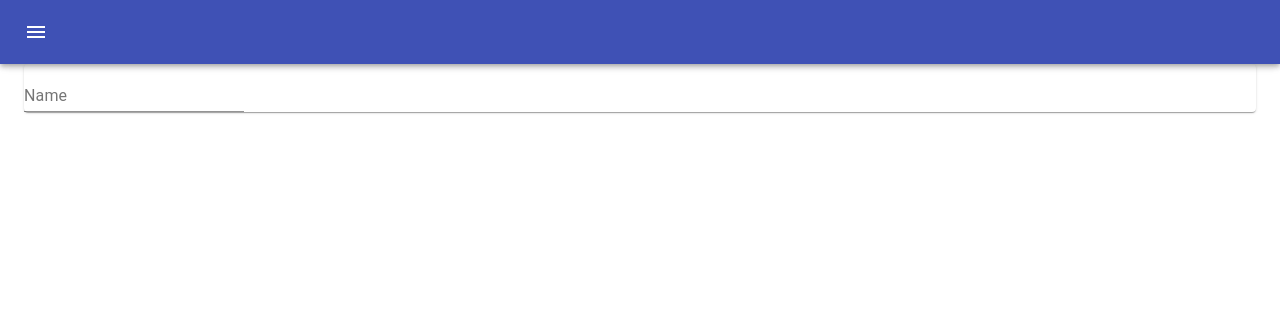
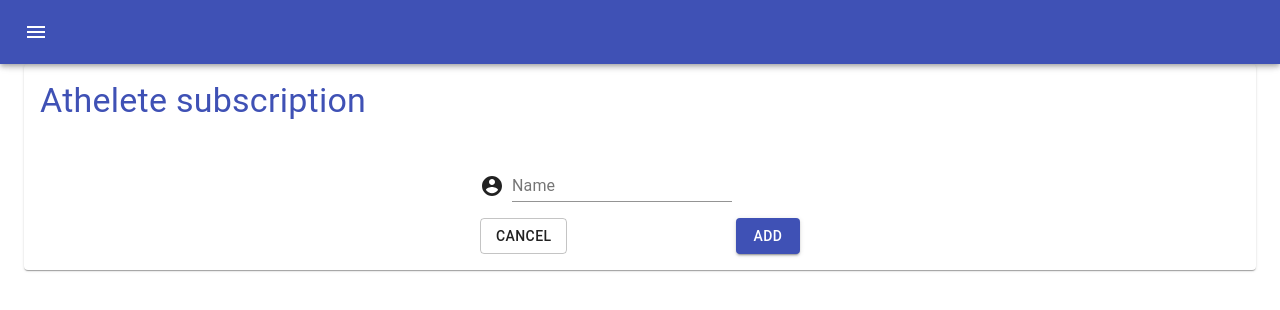
Before and after one commit to wmiguita/resin-score, a Gatsby site: page /atheletes in a window 1280 px wide. Built offline with nearby package versions, Linux system fonts and the light colour scheme; Gatsby itself is replaced by a stand-in of ours.

Commit message:
Adding index for shorter imports and athelete form.

```diff
--- a/src/components/header.js
+++ b/src/components/header.js
@@ -9,7 +9,7 @@ import MenuIcon from '@material-ui/icons/Menu'
 
 import { toggleDrawer } from "../slices"
 
-export default function Header({ props }) {
+export function Header({ props }) {
   const dispatch = useDispatch()
   const drawer = () => dispatch( toggleDrawer() )
 
@@ -27,5 +27,5 @@ export default function Header({ props }) {
       </Toolbar>
     </AppBar>
   )
-
 }
+export default Header
--- /dev/null
+++ b/src/components/index.js
@@ -0,0 +1,4 @@
+export * from "./header"
+export * from "./layout"
+export * from "./sideMenu"
+export * from "./title"
--- a/src/components/layout.js
+++ b/src/components/layout.js
@@ -6,17 +6,19 @@ import SideMenu from "./sideMenu"
 import themeStyle from "../styles/themeStyle"
 
 //TODO: check if it has to be responsible for detecting wich page is selected?
-export default function Layout({ children }) {
+export function Layout({ children }) {
   const classes = themeStyle()
 
   return (
-    <div className="page-layout-wrapper">
+    <React.Fragment>
       <Header />
       <SideMenu />
       <main className="content">
-        <div className={classes.appBarSpacer} />
+        <div className={ classes.appBarSpacer } />
         { children }
       </main>
-    </div>
+    </React.Fragment>
   )
 }
+
+export default Layout
--- a/src/components/sideMenu.js
+++ b/src/components/sideMenu.js
@@ -15,7 +15,7 @@ import { drawerOpen, toggleDrawer } from "../slices"
 import themeStyle from "../styles/themeStyle"
 
 //TODO: intl8 for text
-export default function SideMenu( props ) {
+export function SideMenu( props ) {
   const classes = themeStyle()
   const dispatch = useDispatch()
   const drawer = () => dispatch( toggleDrawer() )
@@ -42,3 +42,5 @@ export default function SideMenu( props ) {
     </Drawer>
   )
 }
+
+export default SideMenu
--- /dev/null
+++ b/src/components/title.js
@@ -0,0 +1,16 @@
+import React from "react"
+import { Typography } from "@material-ui/core"
+
+import themeStyle from "../styles"
+
+export function Title( props ) {
+  const classes = themeStyle()
+
+  return (
+    <Typography component="h2" variant="h4" className={ classes.title }>
+      { props.children }
+    </Typography>
+  )
+}
+
+export default Title
--- a/src/pages/atheletes.js
+++ b/src/pages/atheletes.js
@@ -1,16 +1,36 @@
 import React from "react"
 import {
+  Button,
   Container,
+  Grid,
   Paper,
   TextField
 } from "@material-ui/core"
+import AccountCircleIcon from "@material-ui/icons/AccountCircle"
+
+import themeStyle from "../styles/themeStyle"
+import { Title } from "../components"
 
 export default function AtheletesPage() {
+  const classes = themeStyle()
+
   return (
     <Container>
       <Paper>
-        <form className="atheleteForm">
-          <TextField id="athelete-name" label="Name" />
+        <Title>{ "Athelete subscription" }</Title>
+        <form className={ classes.form }>
+          <Grid container spacing={ 1 } className={ classes.formGrid } >
+            <Grid item>
+              <AccountCircleIcon />
+            </Grid>
+            <Grid item>
+              <TextField id="athelete-name" label="Name" />
+            </Grid>
+          </Grid>
+          <div className={ classes.formActions }>
+            <Button variant="outlined">Cancel</Button>
+            <Button color="primary" variant="contained">Add</Button>
+          </div>
         </form>
       </Paper>
     </Container>
--- /dev/null
+++ b/src/styles/index.js
@@ -0,0 +1,2 @@
+import themeStyle from "./themeStyle"
+export default themeStyle
--- a/src/styles/themeStyle.js
+++ b/src/styles/themeStyle.js
@@ -2,12 +2,29 @@ import { makeStyles } from "@material-ui/core/styles"
 
 const themeStyle = makeStyles( theme => ({
   root: {
+  },
+  title: {
+    color: theme.palette.primary.main,
+    padding: theme.spacing( 2 )
   },
   appBarSpacer: theme.mixins.toolbar,
   sideMenuClose: {
     textAlign: "right",
   },
   content: {
+  },
+  form: {
+    margin: "0 auto",
+    padding: theme.spacing( 2 ),
+    maxWidth: "20rem"
+  },
+  formGrid: {
+    alignItems: "flex-end"
+  },
+  formActions: {
+    display: "flex",
+    justifyContent: "space-between",
+    marginTop: theme.spacing( 2 )
   }
 }))
 
```
